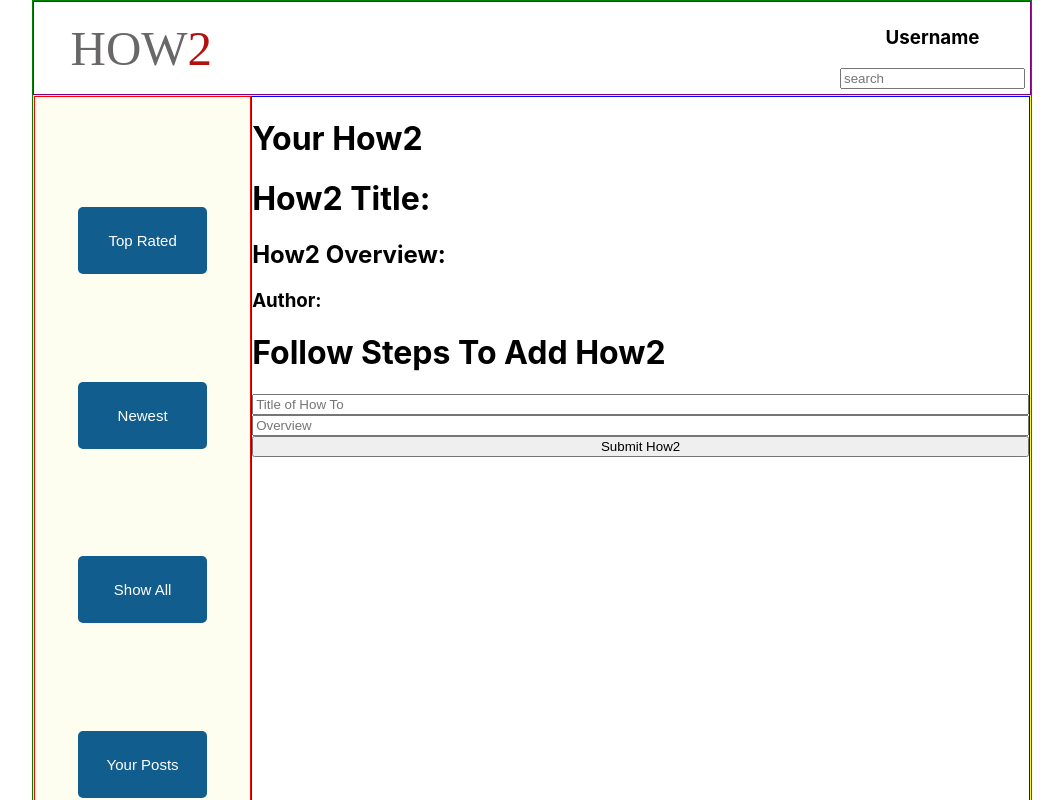
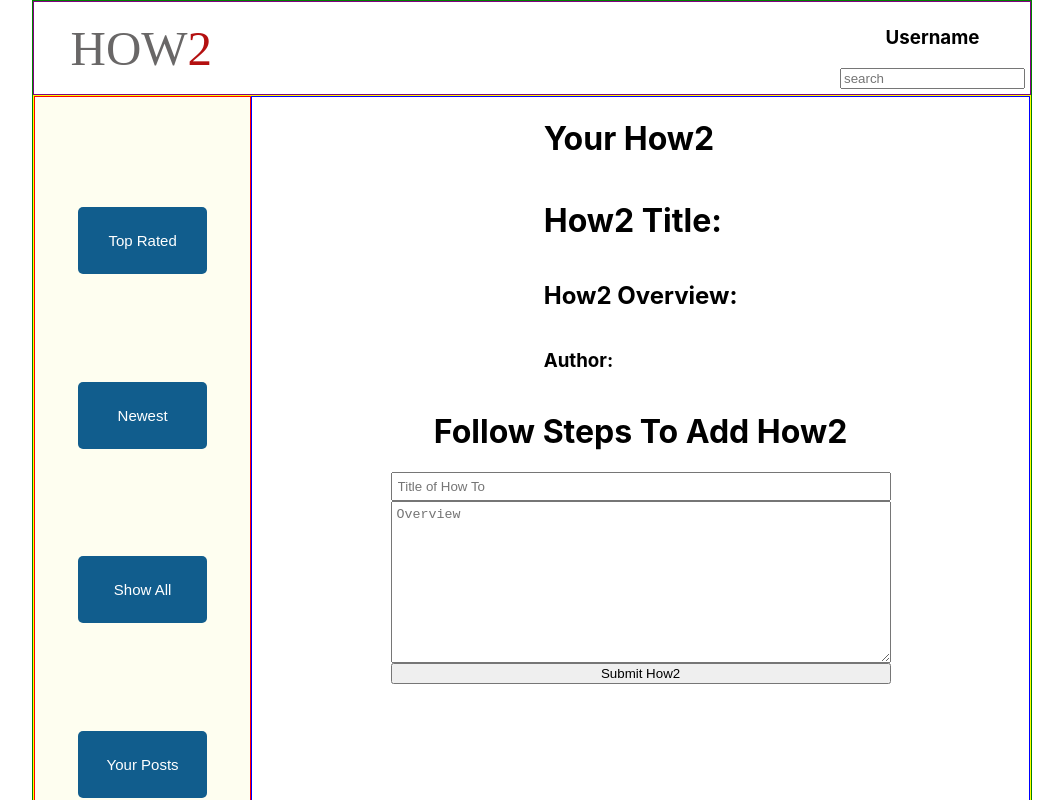
Before and after one commit to howto-pt-042219/howto-pt-FE, a React (Create React App) app in the folder how-to/: page /how-to-form in a window 1280 px wide. Shown: the top 800 px of the page, without its empty margins (108-1171 px from the left). Built offline with nearby package versions, Linux system fonts and the light colour scheme; no server answers.

Commit message:
working on edit form

```diff
--- a/how-to/src/components/HowToForm/HowToForm.js
+++ b/how-to/src/components/HowToForm/HowToForm.js
@@ -3,9 +3,50 @@ import styled from "styled-components";
 import axios from "axios";
 import { Link } from "react-router-dom";
 
+const StyledContainer = styled.div`
+  display: flex;
+  flex-direction: column;
+  align-items: center;
+  flex-wrap: wrap;
+  overflow: auto;
+`;
+
 const StyledForm = styled.form`
   display: flex;
   flex-direction: column;
+`;
+
+const StyledTitleInput = styled.input`
+  display: flex;
+  width: 500px;
+  padding 5px;
+  height: auto;
+`;
+
+const StyledOverViewInput = styled.textarea`
+display: flex;
+width: 500px;
+padding 5px;
+`;
+
+const StyledH2 = styled.h2`
+  display: flex;
+  flex-wrap: wrap;
+`;
+
+const StyledInputDiv = styled.div`
+  display: flex;
+  flex-direction: column;
+  flex-wrap: wrap;
+`;
+
+const OverviewDiv = styled.div`
+  display: flex;
+  width: 100%;
+  height: auto;
+  flex-wrap: wrap;
+  overflow-wrap: break-word;
+  max-width: 500px;
 `;
 
 class HowToForm extends React.Component {
@@ -39,31 +80,34 @@ class HowToForm extends React.Component {
 
   render() {
     return (
-      <>
-        <div>
+      <StyledContainer>
+        <StyledInputDiv>
           <h1>Your How2 </h1>
           <h1>How2 Title: {this.state.title}</h1>
-          <h2>How2 Overview: {this.state.overview}</h2>
+          <OverviewDiv>
+            <StyledH2>How2 Overview: {this.state.overview}</StyledH2>
+          </OverviewDiv>
           <h3>Author: {this.state.author}</h3>
-        </div>
+        </StyledInputDiv>
 
         <h1>Follow Steps To Add How2</h1>
         <StyledForm onSubmit={this.handleSubmit}>
-          <input
+          <StyledTitleInput
             onChange={this.handleChanges}
             name="title"
             placeholder="Title of How To"
           />
-
-          <input
+          <StyledOverViewInput
             onChange={this.handleChanges}
             name="overview"
             placeholder="Overview"
+            rows="10"
+            cols="30"
           />
 
           <button>Submit How2</button>
         </StyledForm>
-      </>
+      </StyledContainer>
     );
   }
 }
--- a/how-to/src/components/PostContainer/EditForm.js
+++ b/how-to/src/components/PostContainer/EditForm.js
@@ -32,6 +32,7 @@ class EditForm extends React.Component {
     return (
       <div>
         <h3>Title:</h3>
+        <form>
           <input
             type="text"
             value={this.state.howto.title}
@@ -45,6 +46,7 @@ class EditForm extends React.Component {
             name="overview"
             onChange={this.handleChange}
           />
+        </form>
         {this.state.steps.map(step => {
           return (
             <div>
--- a/how-to/src/components/PostContainer/HowToLink.js
+++ b/how-to/src/components/PostContainer/HowToLink.js
@@ -23,6 +23,13 @@ const StyledLikes = styled.div`
   width: 100%;
 `;
 
+const StyledP = styled.p`
+  display: flex;
+  flex-direction: column;
+  flex-wrap: wrap;
+  height: auto;
+`;
+
 class HowToLink extends React.Component {
   constructor(props) {
     super(props);
@@ -39,15 +46,8 @@ class HowToLink extends React.Component {
       <StyledLink to={`/howto/${this.props.post.id}`}>
         <ContainerDiv>
           <h1>{this.props.post.title}</h1>
-          <p>{this.props.post.overview}</p>
-          {/* <p>
-          {this.props.post.steps.map(step => {
-            <>
-              <h3>step.title</h3>
-              <p>step.description</p>
-            </>;
-          })}
-        </p> */}
+          <StyledP>{this.props.post.overview}</StyledP>
+
           <StyledLikes>
             <p>{this.props.post.likes} Likes</p>
             <p>{this.props.post.tries} Tries</p>
```
Lines whose indentation alone changed are shown as unchanged.
